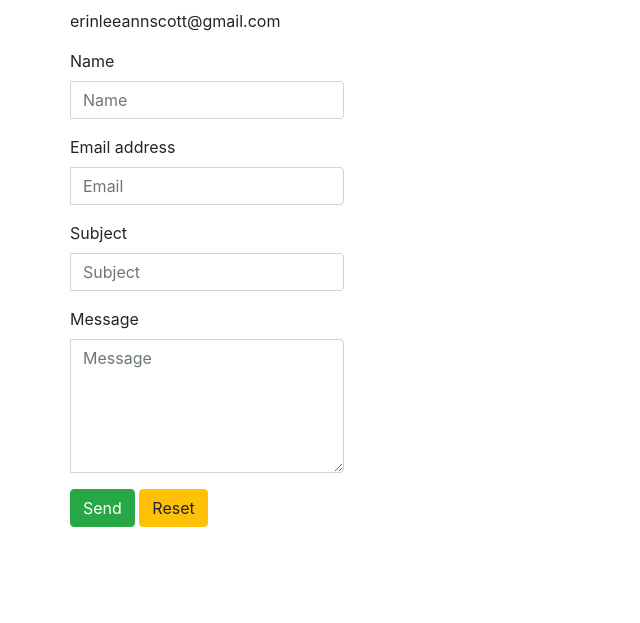
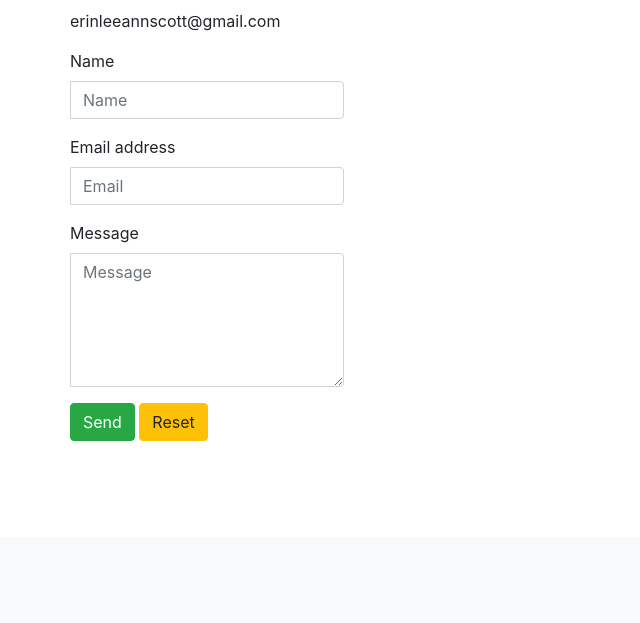
Before and after one commit to erincodes/portfolio-website, a PHP site: page / in a window 1280 px wide. Shown: the part 2156-2779 px from the top of the page, without its empty margins (0-640 px from the left). After the commit the page ends 2597 px from the top, so only its background shows below. Run offline with PHP 8.4, Linux system fonts and the light colour scheme; some libraries are stand-ins or nearby versions.

Commit message:
Deleted subject form field

```diff
--- a/public_html/index.php
+++ b/public_html/index.php
@@ -173,21 +173,12 @@
 								</div>
 							</div>
 							<div class="form-group">
-								<label for="subject">Subject</label>
-								<div class="input-group">
-									<div class="input-group-addon">
-										<i class="fa fa-pencil" aria-hidden="true"></i>
-									</div>
-									<input type="text" class="form-control" id="contactFormSubject" name="contactFormSubject" placeholder="Subject">
-								</div>
-							</div>
-							<div class="form-group">
 								<label for="message">Message</label>
 								<div class="input-group">
 									<div class="input-group-addon">
 										<i class="fa fa-comment" aria-hidden="true"></i>
 									</div>
-									<textarea class="form-control" rows="5" id="message" name="message" placeholder="Message"></textarea>
+									<textarea class="form-control" rows="5" id="contactFormMessage" name="contactFormMessage" placeholder="Message"></textarea>
 								</div>
 							</div>
 							<button class="btn btn-success" type="submit"><i class="fa fa-paper-plane"></i> Send</button>
```
